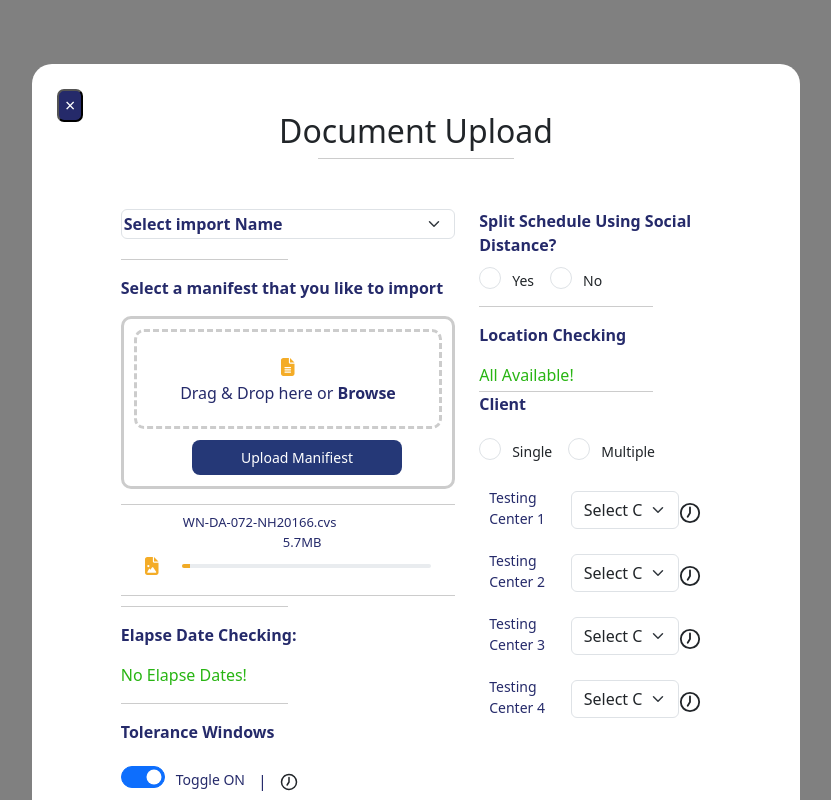
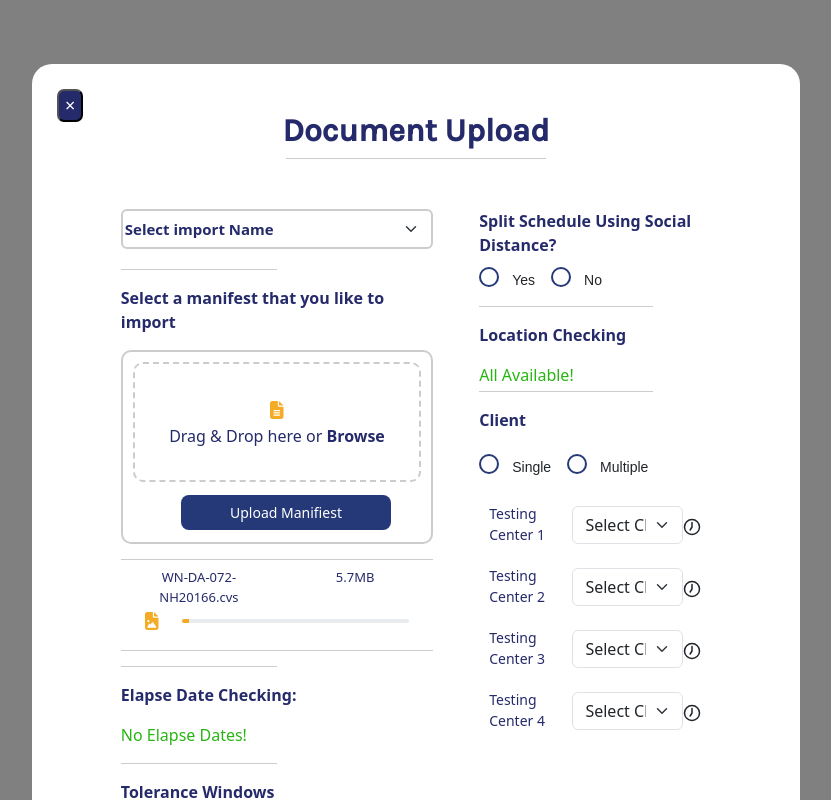
Before and after one commit to ProgramadorAlien/up-file, a React (Create React App) app: page / in a window 1280 px wide. Shown: the top 800 px of the page, without its empty margins (224-1055 px from the left). Built offline with nearby package versions, Linux system fonts and the light colour scheme.

Commit message:
some improvements

```diff
--- a/src/App.css
+++ b/src/App.css
@@ -1,3 +1,7 @@
+@import url('https://fonts.googleapis.com/css2?family=Karla:wght@400;500&display=swap');
+
+
+
 
 html body {
   background-color: gray !important;
@@ -39,39 +43,26 @@ html body {
 }
 
 .btn.btn-primary.btn-lg {
-  background-color: #061c64df; /* Color de fondo original para el botón primario */
+  background-color: #061c64df;
   border: none;
-  color: white; /* Color de texto para el botón primario */
+  color: white;
 }
 
 .btn.btn-secondary.btn-lg {
-  background-color: white; /* Color de fondo original para el botón secundario */
-  border: solid; /* Borde sólido original para el botón secundario */
-  border-color: rgba(243, 166, 23, 0.929); /* Color de borde original para el botón secundario */
-  color: rgba(243, 166, 23, 0.929); /* Color de texto original para el botón secundario */
+  background-color: white;
+  border: solid;
+  border-color: rgba(243, 166, 23, 0.929);
+  color: rgba(243, 166, 23, 0.929);
 }
 
 @media (max-width: 768px) {
-  /* Estilos para pantallas más pequeñas */
+
   .btn.btn-primary.btn-lg,
   .btn.btn-secondary.btn-lg {
-    width: auto; /* Establece el ancho automático para permitir que los botones se ajusten */
-    margin: 5px 0; /* Ajusta el margen para espaciar los botones en pantallas pequeñas */
+    width: auto;
+    margin: 5px 0;
   }
 }
-
-
-
-
-
-
-
-
-
-
-
-
-
 
 
 
@@ -85,6 +76,7 @@ html body {
 p{
   font-size: 16px;
   color:#030953dd
+
 }
 
 .mt-2{
@@ -99,28 +91,21 @@ p{
 /*.form-check,*/
 .d-flex {
   padding: 5px; /* Adjust padding as needed */
-  font-size: 22px;
+  font-size: 18px;
 }
+
 
 .form-check{
   font-size: 22px;
 }
 
-.custom-switch .custom-control-input:checked ~ .custom-control-label::before {
-  background-color:white; /* Cambia el color del check cuando está seleccionado */
-}
 
-.custom-switch .custom-control-input:checked ~ .custom-control-label::after {
-  background-color: #061c64df; /* Cambia el color del switch cuando está seleccionado */
-}
 
-.custom-switch .custom-control-input:checked ~ .custom-control-label::before {
-  border-color: #061c64df; /* Cambia el color del área vacía del check cuando está seleccionado */
-}
 
 .custom-switch .form-check-label {
   color:#030953dd; /* Change the color to your desired color */
 }
+
 
 
 
@@ -137,3 +122,87 @@ label{
 .d-flex.flex-column label{
 color: #030953dd;
 }
+
+
+
+/* CSS */
+.form-check {
+  display: flex;
+}
+
+.radio-container {
+  display: flex;
+  align-items: center;
+  margin-right: 10px;
+}
+
+.form-check-input[type="radio"] {
+  appearance: none;
+  -webkit-appearance: none;
+  -moz-appearance: none;
+  width: 20px;
+  height: 20px;
+  border: 2px solid #061c64df; /* Border color */
+  border-radius: 50%; /* Makes the border round */
+  background-color: white; /* Background color */
+  outline: none;
+  cursor: pointer;
+  margin-right: 5px; /* Ajusta el espaciado si es necesario */
+  position: relative; /* Agrega posición relativa */
+  outline: 0;
+  box-shadow: none;
+  -webkit-appearance: none; /* Override default appearance */
+  -moz-appearance: none; /* Override default appearance */
+  appearance: none; /* Override default appearance */
+}
+
+/* CSS para cuando el radio button está seleccionado */
+.form-check-input[type="radio"]:checked {
+  background-color: white; /* Cambia el color de fondo cuando está seleccionado */
+  border-color: #061c64df; /* Cambia el color del borde cuando está seleccionado */
+  outline: none;
+}
+
+/* Agrega relleno para el espacio blanco */
+.form-check-input[type="radio"]:checked::before {
+  content: '';
+  display: block;
+  width: 10px; /* Ajusta el ancho del relleno */
+  height: 10px; /* Ajusta la altura del relleno */
+  border-radius: 50%;
+  background-color: #061c64df; /* Coincide con el color de fondo */
+  position: absolute; /* Posición absoluta */
+  top: 50%; /* Centra verticalmente */
+  left: 50%; /* Centra horizontalmente */
+  transform: translate(-50%, -50%); /* Traduce al centro */
+
+}
+
+.form-check-input[type="radio"] {
+  outline: none; /* Elimina cualquier contorno adicional */
+  outline: 0;
+}
+
+/* Oculta el radio button por defecto */
+.form-check-input[type="radio"]::-ms-check,
+.form-check-input[type="radio"]::-webkit-check {
+  display: none;
+}
+
+/* Ajusta la alineación de la etiqueta */
+.form-check-label {
+  vertical-align: middle;
+  font-family: Arial, sans-serif;
+}
+
+
+
+
+.custom-switch .form-check-input:checked + .form-check-label::before {
+  background-color: white; /* Change background color when switch is active */
+}
+
+.custom-switch .form-check-input {
+  background-color:#061c64df !important; /* Change background color of switch toggle */
+  height: 25px;
+}
--- a/src/Components/DragDrop.js
+++ b/src/Components/DragDrop.js
@@ -2,7 +2,7 @@ import React, { useState, useRef } from 'react';
 import '../DragDrop.css';
 //import { FcGallery } from "react-icons/fc";
 import { FontAwesomeIcon } from '@fortawesome/react-fontawesome';
-import { faFileAlt, faFileImage  } from '@fortawesome/free-solid-svg-icons';
+import { faFileAlt, faFileImage } from '@fortawesome/free-solid-svg-icons';
 
 
 function DragDrop() {
@@ -47,7 +47,7 @@ function DragDrop() {
                         <>
                             <div className="drag-drop-message" onClick={handleButtonClick}>
                                 {/*  <FcGallery />*/}
-                               <FontAwesomeIcon icon={faFileAlt} style={{color:"rgba(243, 166, 23, 0.929)",}}/>
+                                <FontAwesomeIcon icon={faFileAlt} style={{ color: "rgba(243, 166, 23, 0.929)", }} />
                                 <p>Drag & Drop here or <b>Browse</b></p>
                             </div>
 
@@ -63,18 +63,19 @@ function DragDrop() {
             <div className="mb-2" style={{ borderTop: '1px solid #ccc', marginTop: '5px' }}></div>
 
             <div className="container">
-                <div className="row justify-content-center"> {/* Centering the content */}
+                <div className="row justify-content-center text-center"> {/* Centering the content horizontally and vertically */}
+                    <div className="col mb-3 mb-md-0">
+                        <p className="mb-0">WN-DA-072-NH20166.cvs</p>
+                    </div>
+                    <div className="w-100 d-md-none"></div> {/* Add a full-width spacer visible only on small screens */}
                     <div className="col">
-                        <p className="mb-0" style={{ marginLeft: '50px' }}>WN-DA-072-NH20166.cvs</p>
-                    </div>
-                    <div className="col">
-                        <p className="mb-0" style={{ marginLeft: '150px' }}>5.7MB</p>
+                        <p className="mb-0">5.7MB</p>
                     </div>
                 </div>
                 <div className="container">
                     <div className="row align-items-center"> {/* Align items vertically */}
                         <div className="col-auto">
-                    <FontAwesomeIcon icon={faFileImage} style={{color:"rgba(243, 166, 23, 0.929)",}}/> {/* Icon */}
+                            <FontAwesomeIcon icon={faFileImage} style={{ color: "rgba(243, 166, 23, 0.929)", }} /> {/* Icon */}
                         </div>
                         <div className="col">
                             <div className="progress" style={{ height: '4px' }}>
--- a/src/Components/FormU.js
+++ b/src/Components/FormU.js
@@ -5,6 +5,7 @@ import { LuClock7 } from "react-icons/lu";
 //import { faClock } from '@fortawesome/free-solid-svg-icons';
 import DragDrop from './DragDrop';
 import Toggle from './Toggle';
+
 
 
 function FormU() {
@@ -50,16 +51,18 @@ function FormU() {
                         <span aria-hidden="true" style={{ color: 'white' }}>&times;</span>
                     </button>
 
-                    <h2 className="text-center mt-5 mb-2">Document Upload</h2>
-                    <div className='col-lg-4 mx-auto mb-6' style={{ borderTop: '1px solid #ccc', marginTop: '1px', marginBottom: '50px' }}></div>
+                    <h2 className="text-center mt-5 mb-2" style={{ color:'#030953dd', fontFamily: 'Karla, sans-serif' }}><b>Document Upload</b></h2>
+                    <div className='col-lg-4 mx-auto mb-6' style={{ borderTop: '1px solid #ccc', marginTop: '1px', marginBottom: '50px', width: '260px' }}></div>
+
 
                     <div className="row">
-                        <div className="col-lg-7">
+                        <div className="col-lg-7">     {/*First Column */}
+                            <div style={{ paddingRight: '22px' }}>
                                 <select
                                     className="form-select"
                                     value={importName}
                                     onChange={handleImportNameChange}
-                                style={{ padding: '2px', color: '#030953dd', fontWeight: 'bold' }}
+                                    style={{ padding: '2px', color: '#030953dd', fontWeight: 'bold',  border: '2px solid #ccc', height: '40px', fontSize:'15px' }}
                                 >
                                     <option value="" disabled>Select import Name</option>
                                     <option value="name1">Name 1</option>
@@ -72,7 +75,7 @@ function FormU() {
                                     <DragDrop /> {/* Componente DragDrop */}
                                 </div>
 
-                            <div className='col-lg-6' style={{ borderTop: '1px solid #ccc', marginTop: '10px' }}></div>
+                                <div className='col-lg-6' style={{ borderTop: '1px solid #ccc', marginTop: '15px' }}></div>
                                 <div><p className="mt-3"><b>Elapse Date Checking:</b></p>
                                     <p className="mt-2">No Elapse Dates!</p>
                                 </div>
@@ -82,7 +85,7 @@ function FormU() {
                                 <div className="row justify-content-left" style={{ marginTop: '8px' }}>
                                     <div className="col-md-auto" style={{ marginRight: '0px', paddingRight: '1px' }}>
                                         {/*<FontAwesomeIcon icon={faToggleOn} flip="vertical" size="2x" style={{ color: "#12197d" }} /> */}
-                                    <Toggle />
+                                        <Toggle />  {/*Render Toggle component */}
                                     </div>
                                     <div className="col-md-auto" style={{ marginRight: '0px', marginTop: '9px' }}>
                                         <p>|</p>
@@ -95,6 +98,8 @@ function FormU() {
                                     </div>
                                 </div>
                             </div>
+                        </div>
+                        {/*-------------------------Second column*/}
                         <div className="col-lg-5">
                             <p className="mt-0 mb-1"><b>Split Schedule Using Social Distance?</b></p>
                             <div className="form-check form-check-inline" style={{ marginTop: '0px' }}>
@@ -132,7 +137,7 @@ function FormU() {
                             </div>
                             <div className='col-lg-9' style={{ borderTop: '1px solid #ccc', marginTop: '0px' }}></div>
 
-                            <p style={{ marginTop: '0px' }}><b>Client</b></p>
+                            <p style={{ marginTop: '16px' }}><b>Client</b></p>
                             <div className="form-check form-check-inline" style={{ marginTop: '0px' }}>
                                 <input
                                     className="form-check-input"
@@ -162,6 +167,8 @@ function FormU() {
                                 </label>
                                 <div style={{ marginTop: '10px' }}></div>
                             </div>
+
+                            {/*------------Select Testing Center--------------------------------- */}
                             <div className="d-flex flex-column">
                                 <div className="d-flex align-items-center justify-content-between mb-2">
                                     <div>
@@ -173,7 +180,7 @@ function FormU() {
                                             value={selectedOption}
                                             onChange={handleOptionChange}
                                         >
-                                            <option value="" disabled>Select Client</option>
+                                            <option value="" disabled >Select Client</option>
                                             <option value="option1">Option 1</option>
                                             <option value="option2">Option 2</option>
                                             <option value="option3">Option 3</option>
@@ -189,7 +196,7 @@ function FormU() {
                                     </div>
                                     <div>
                                         <select
-                                            className="form-select"
+                                            className="form-select "
                                             value={selectedOption}
                                             onChange={handleOptionChange}
                                         >
@@ -209,7 +216,7 @@ function FormU() {
                                     </div>
                                     <div>
                                         <select
-                                            className="form-select"
+                                            className="form-select "
                                             value={selectedOption}
                                             onChange={handleOptionChange}
                                         >
@@ -234,6 +241,7 @@ function FormU() {
                                             className="form-select"
                                             value={selectedOption}
                                             onChange={handleOptionChange}
+
                                         >
                                             <option value="" disabled>Select Client</option>
                                             <option value="option1">Option 1</option>
@@ -248,6 +256,8 @@ function FormU() {
                             </div>
                         </div>
                     </div>
+
+                    {/*----------------------------Last Row------------------------------------------- */}
                     <div className="container" style={{ marginTop: '-40px' }}>
                         <p className="text-center mt-5 mb-2"><b>Data in the input file is correct. Please press Continue to input</b></p>
 
--- a/src/DragDrop.css
+++ b/src/DragDrop.css
@@ -1,5 +1,5 @@
 .drag-drop-container {
-    border: 3px solid #ccc;
+  border: 2px solid #ccc;
   border-radius: 10px;
   padding: 10px;
   margin-bottom: 15px;
@@ -9,13 +9,13 @@
 }
 
 .drag-drop-content {
-    border: 3px dashed #ccc;
+  border: 2px dashed #ccc;
   border-radius: 10px;
-    height: 100px;
+  height: 120px;
   display: flex;
   justify-content: center;
   align-items: center;
-    margin-bottom: 10px;
+  margin-bottom: 12px;
 }
 
 .uploaded-image {
@@ -36,10 +36,12 @@
   font-size: 13px;
 }
 
+.Upload-File{
 
-  .Upload-File {
   padding: 5px 12px;
-    margin: 1px 0 1px 18px; /* Ajuste el margen para espaciar los botones en pantallas pequeñas */
+  margin-top: 1px;
+  margin-bottom: 2px;
+  margin-left: 18px;
   font-size: 14px;
   font-weight: 500;
   background-color: #061c64df;
@@ -49,19 +51,18 @@
   border: none;
   cursor: pointer;
   width: 210px;
-    min-height: 35px; /* Cambié la propiedad 'height' a 'min-height' para que el botón pueda crecer verticalmente */
+  height: 35px;
+
 }
 
 @media (max-width: 768px) {
-    /* Estilos para pantallas más pequeñas */
+
   .Upload-File {
-      width: auto; /* Establece el ancho automático para permitir que los botones se ajusten */
-      margin-left: 18px; /* Restablecer el margen izquierdo */
-      margin-right: 18px; /* Añadir margen derecho para espaciar los botones */
+    width: auto;
+    margin-left: 18px;
+    margin-right: 18px;
 }
 }
-
-
 
 .progress-bar.bg-custom {
   background-color: rgba(243, 166, 23, 0.929);
```
Lines whose indentation alone changed are shown as unchanged.
